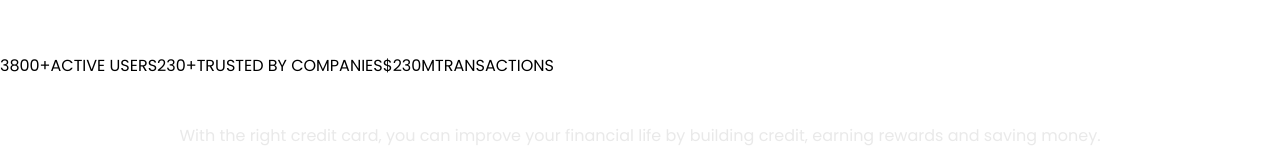
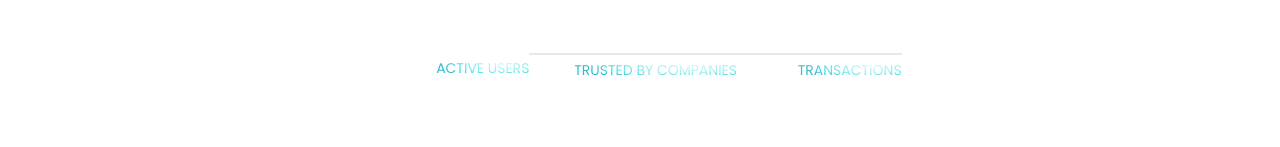
Before and after one commit to ChrisEs146/Bank-Landing, a React (Vite) app: page / in a window 1280 px wide. Shown: the part 1687-1834 px from the top of the page. Built offline with nearby package versions, Linux system fonts and the light colour scheme.

Commit message:
Add: styles to stats container

```diff
--- a/src/Components/Stats/Stats.css
+++ b/src/Components/Stats/Stats.css
@@ -1,5 +1,10 @@
 .stats {
   display: flex;
+  justify-content: center;
+  width: min(90%, 120rem);
+  margin: 0 auto 6rem auto;
+}
+
 .stats__list,
 .stats__item {
   display: flex;
```
